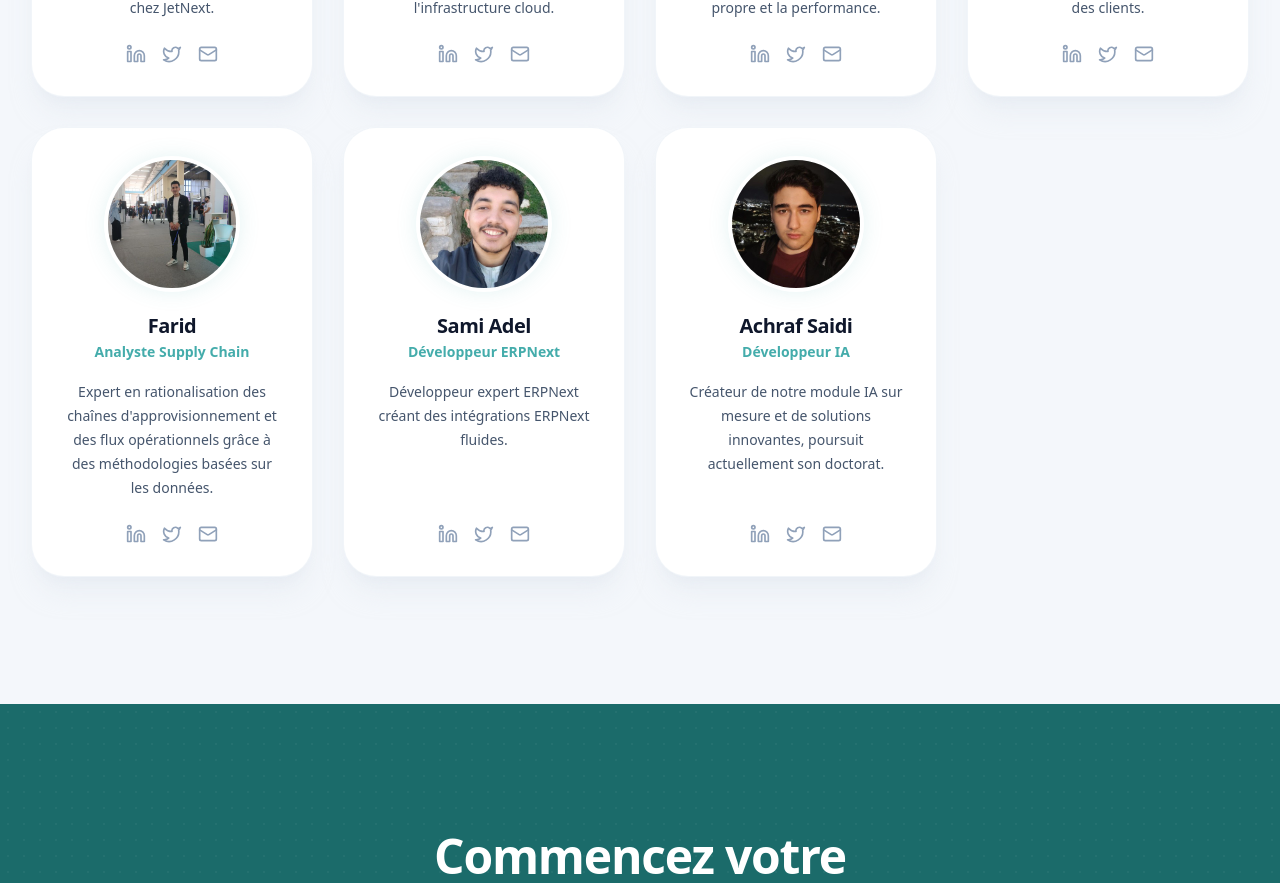
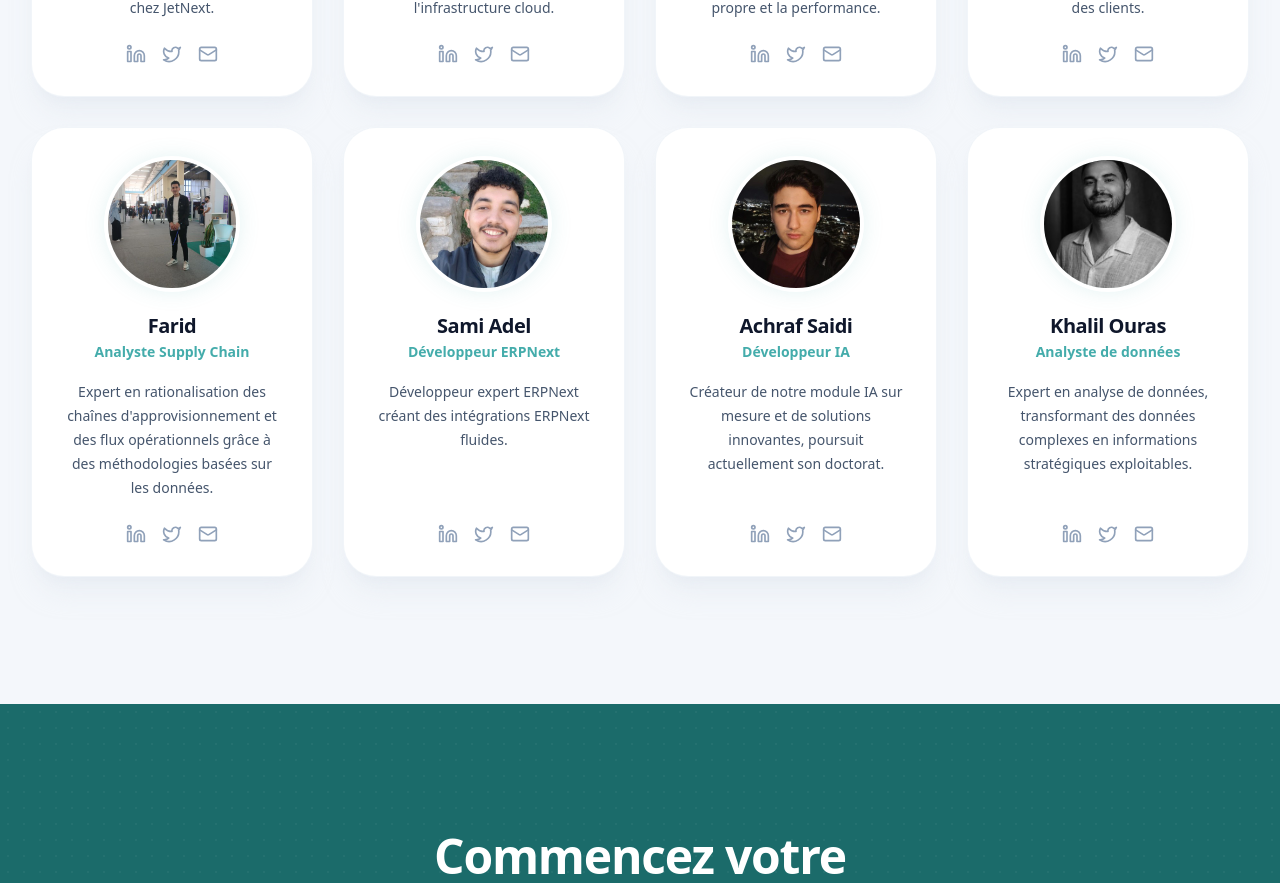
Before and after one commit to rayanaouf-creator/landing-page, a React (Vite) app: page / in a window 1280 px wide. Shown: the part 5337-6220 px from the top of the page. Built offline with nearby package versions, Linux system fonts and the light colour scheme.

Commit message:
feat(team): add Khalil Ouras to team members
Added Khalil Ouras as Data Analyst to the team section, including profile image and localized bio in English and French.

```diff
--- a/src/components/Team.tsx
+++ b/src/components/Team.tsx
@@ -54,6 +54,13 @@ export function Team() {
       imageUrl: '/assets/team/achraf.jpg',
       bio: t('team.members.achraf.bio'),
       linkedinUrl: 'https://www.linkedin.com/in/achraf-saidi-b141b8247/'
+    },
+    {
+      name: 'Khalil Ouras',
+      role: t('team.members.khalil.role'),
+      imageUrl: '/assets/team/khalil.png',
+      bio: t('team.members.khalil.bio'),
+      linkedinUrl: '#'
     }
   ];
 
--- a/src/locales/en.json
+++ b/src/locales/en.json
@@ -138,6 +138,10 @@
       "achraf": {
         "role": "AI Developer",
         "bio": "Creator of our custom AI module and innovative solutions, currently pursuing his doctorate."
+      },
+      "khalil": {
+        "role": "Data Analyst",
+        "bio": "Expert in data analytics, turning complex data into actionable business insights."
       }
     }
   },
--- a/src/locales/fr.json
+++ b/src/locales/fr.json
@@ -138,6 +138,10 @@
       "achraf": {
         "role": "Développeur IA",
         "bio": "Créateur de notre module IA sur mesure et de solutions innovantes, poursuit actuellement son doctorat."
+      },
+      "khalil": {
+        "role": "Analyste de données",
+        "bio": "Expert en analyse de données, transformant des données complexes en informations stratégiques exploitables."
       }
     }
   },
--- a/src/pages/TeamPage.tsx
+++ b/src/pages/TeamPage.tsx
@@ -55,6 +55,13 @@ export function TeamPage() {
       imageUrl: '/assets/team/achraf.jpg',
       bio: t('team.members.achraf.bio'),
       linkedinUrl: 'https://www.linkedin.com/in/achraf-saidi-b141b8247/'
+    },
+    {
+      name: 'Khalil Ouras',
+      role: t('team.members.khalil.role'),
+      imageUrl: '/assets/team/khalil.png',
+      bio: t('team.members.khalil.bio'),
+      linkedinUrl: '#'
     }
   ];
 
```
Also changed, not shown: public/assets/team/khalil.png (added).
